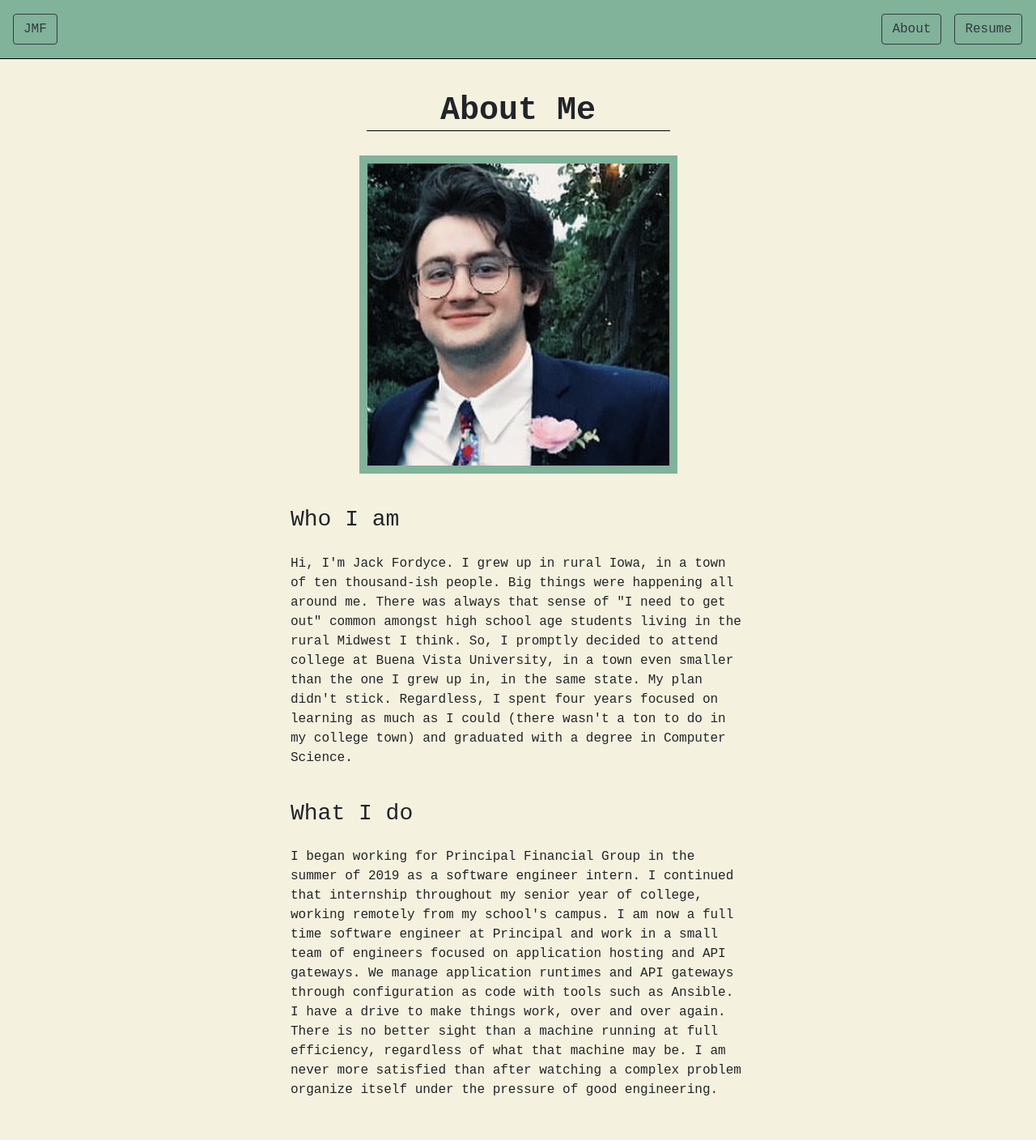
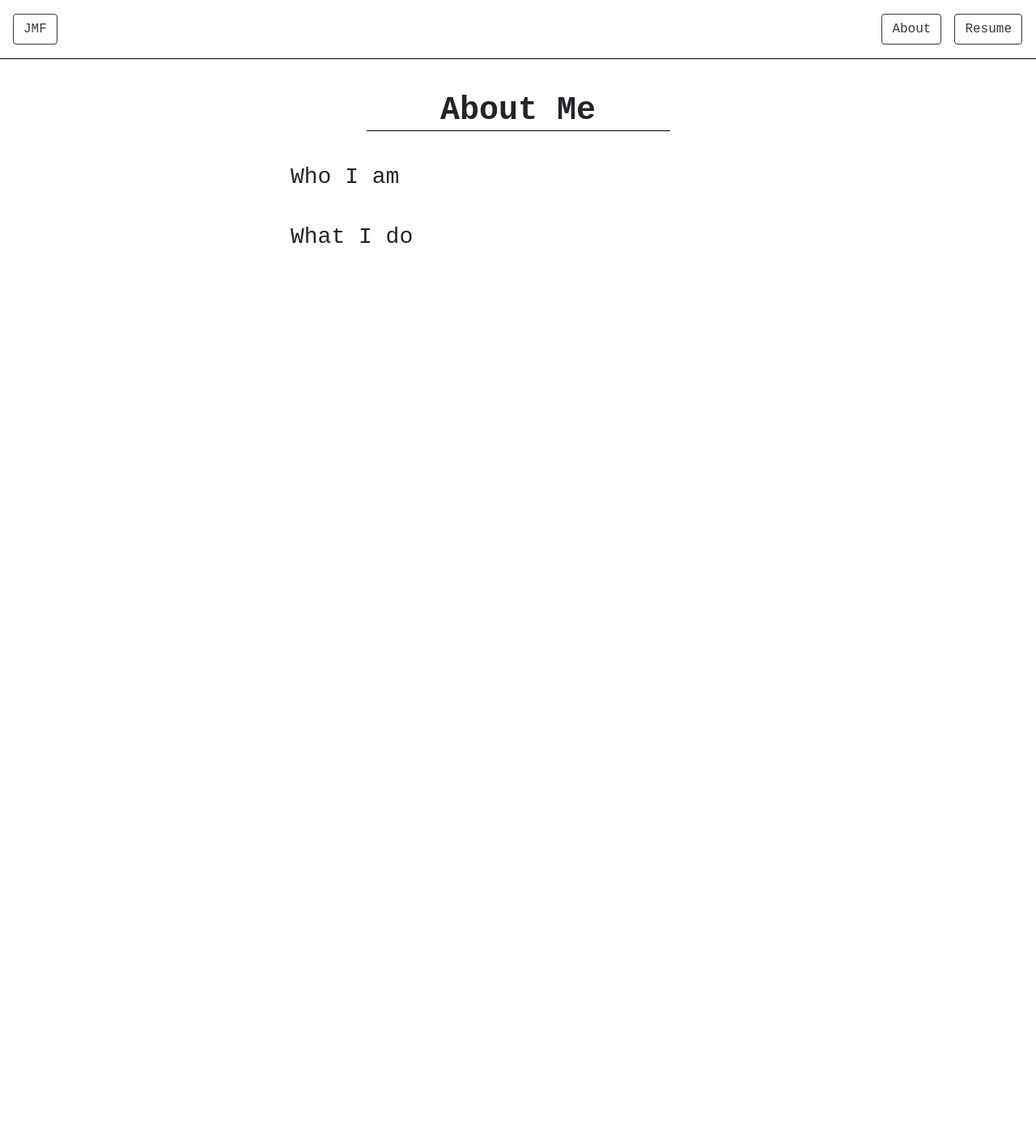
Before and after one commit to jackmford/personal-website-MK2, a Flask app: page /about/ in a window 1280 px wide. Shown: the whole page at 81% size. After the commit the page ends 300 px from the top, so only its background shows below. Run offline with Flask 2, Linux system fonts and the light colour scheme; some libraries are stand-ins or nearby versions.

Commit message:
removing things

```diff
--- a/static/css/index.css
+++ b/static/css/index.css
@@ -18,7 +18,7 @@
 	/*background-color: #ffffff;*/
 	/*background-color: #FAF0BE;*/
 	/*background-color: #f3e5ab;*/
-	background-color: #81b29a;
+	/*background-color: #81b29a;*/
 }
 .right-btn{
 	margin-right: 16px;
@@ -40,7 +40,7 @@
 	/*background-color: #FAF0BE;*/
 	/*background-color: #ffffff;*/
 	/*background-color: #fafad2;*/
-	background-color: #f4f1de;
+	/*background-color: #f4f1de;*/
 	padding-bottom: 50px;
 }
 .aboutme-title{
@@ -137,7 +137,7 @@ html, body{
 }
 body{
 	/*background-color: #fafad2;*/
-	background-color: #f4f1de;
+	/*background-color: #f4f1de;*/
 }
 #mail-link{
 	position:relative;
--- a/templates/about.html
+++ b/templates/about.html
@@ -29,19 +29,16 @@
       		<div class="container-fluid">
               <h1 id="about-header">About Me</h1>
 							<hr id="about-hr">
-              <img id="headshot" src="../static/img/prof.png">
 					</div>
 					<div class="aboutme-title container-fluid">
 						<h3>Who I am</h3>
 					</div>
 					<div class="aboutme-desc container-fluid">
-						Hi, I'm Jack Fordyce.	I grew up in rural Iowa, in a town of ten thousand-ish people. Big things were happening all around me. There was always that sense of "I need to get out" common amongst high school age students living in the rural Midwest I think. So, I promptly decided to attend college at Buena Vista University, in a town even smaller than the one I grew up in, in the same state. My plan didn't stick. Regardless, I spent four years focused on learning as much as I could (there wasn't a ton to do in my college town) and graduated with a degree in Computer Science.
 					</div>
 					<div class="aboutme-title container-fluid">
 						<h3>What I do</h3>
 					</div>
 					<div class="aboutme-desc container-fluid">
-						I began working for Principal Financial Group in the summer of 2019 as a software engineer intern. I continued that internship throughout my senior year of college, working remotely from my school's campus. I am now a full time software engineer at Principal and work in a small team of engineers focused on application hosting and API gateways. We manage application runtimes and API gateways through configuration as code with tools such as Ansible. I have a drive to make things work, over and over again. There is no better sight than a machine running at full efficiency, regardless of what that machine may be. I am never more satisfied than after watching a complex problem organize itself under the pressure of good engineering.
 					</div>
 				</div>
 			</hr>
```
Lines whose indentation alone changed are shown as unchanged.
